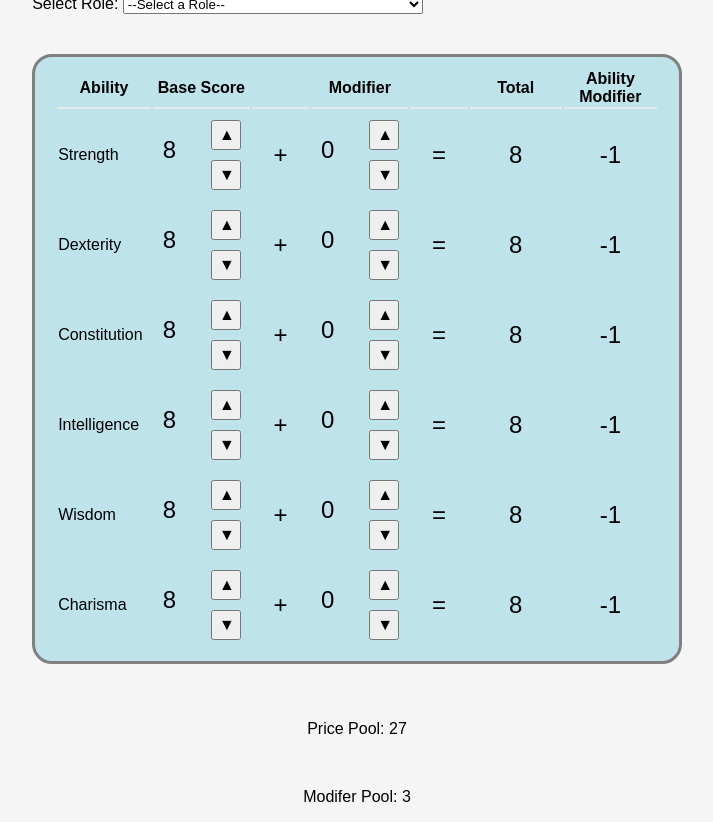
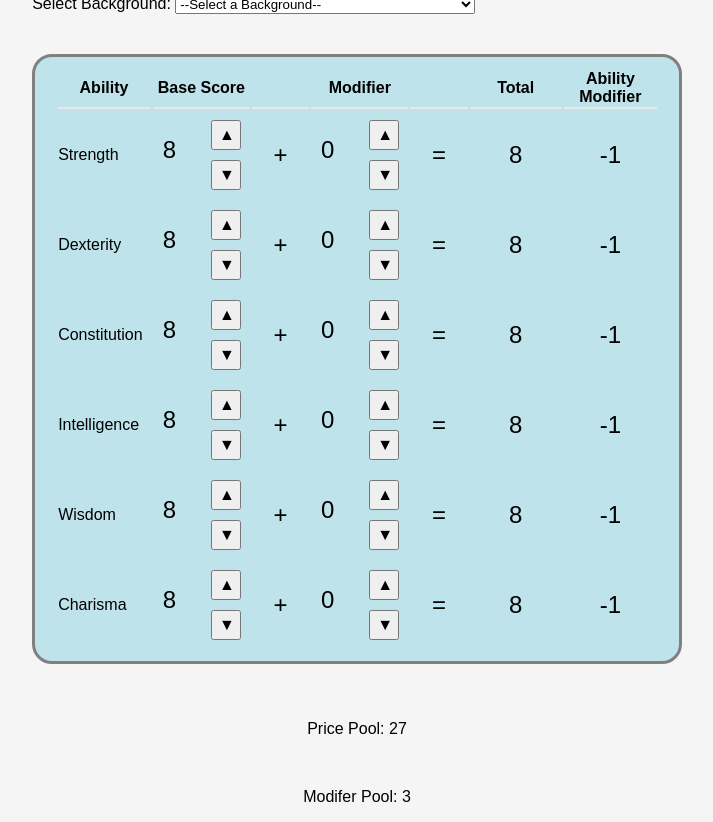
Before and after one commit to Birddie721/5e2024Builder, a plain HTML site: page index.html in a window 1280 px wide. Shown: the whole page, without its empty margins (283-996 px from the left). Drawn offline with Linux system fonts and the light colour scheme.

Commit message:
Update index.html

```diff
--- a/index.html
+++ b/index.html
@@ -110,9 +110,9 @@
 
   <div class="container">
     <div>
-      <label for="roleSelect">Select Role: </label>
+      <label for="roleSelect">Select Background: </label>
       <select id="roleSelect" onchange="updateRole()">
-        <option value="">--Select a Role--</option>
+        <option value="">--Select a Background--</option>
         <option value="Acolyte">Acolyte (Intelligence, Wisdom, Charisma)</option>
         <option value="Artisan">Artisan (Strength, Dexterity, Intelligence)</option>
         <option value="Charlatan">Charlatan (Dexterity, Constitution, Charisma)</option>
```
